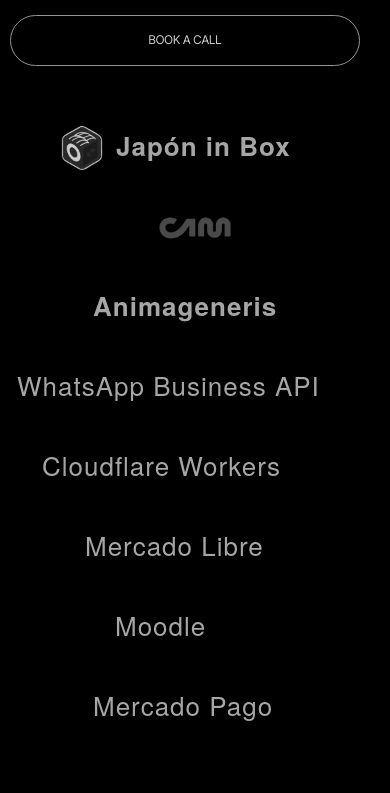
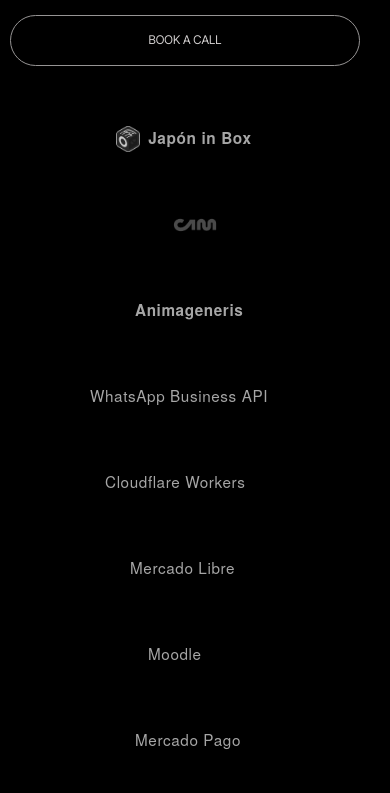
Before and after one commit to gotoxy-dev/gotoxy-dev.github.io, a React (Vite) app: page / in a window 390 px wide. Shown: the part 3380-4173 px from the top of the page. Built offline with nearby package versions, Linux system fonts and the light colour scheme.

Commit message:
fix: phone logo scale and services arrow matched to the reference's 375px views

```diff
--- a/src/components/Clients.module.css
+++ b/src/components/Clients.module.css
@@ -201,12 +201,16 @@
   .track {
     flex-direction: column;
     align-items: center;
-    gap: 36px;
+    gap: 60px;
     width: 100%;
     animation: none;
   }
   .logoItem {
     padding: 0;
+  }
+  /* reference phones: logos ~24px tall, stacked */
+  .logoItem img {
+    height: 26px;
   }
   /* the duplicated set used by the desktop loop */
   .logoItem:nth-child(n + 9) {
--- a/src/components/Insights.module.css
+++ b/src/components/Insights.module.css
@@ -165,4 +165,8 @@
   .text {
     margin: 0;
   }
+  /* reference phones: no trailing arrow under the tag */
+  .arrow {
+    display: none;
+  }
 }
```
Also changed, not shown: odd/tasks/noomo-animations.md (+2 -0 lines).
